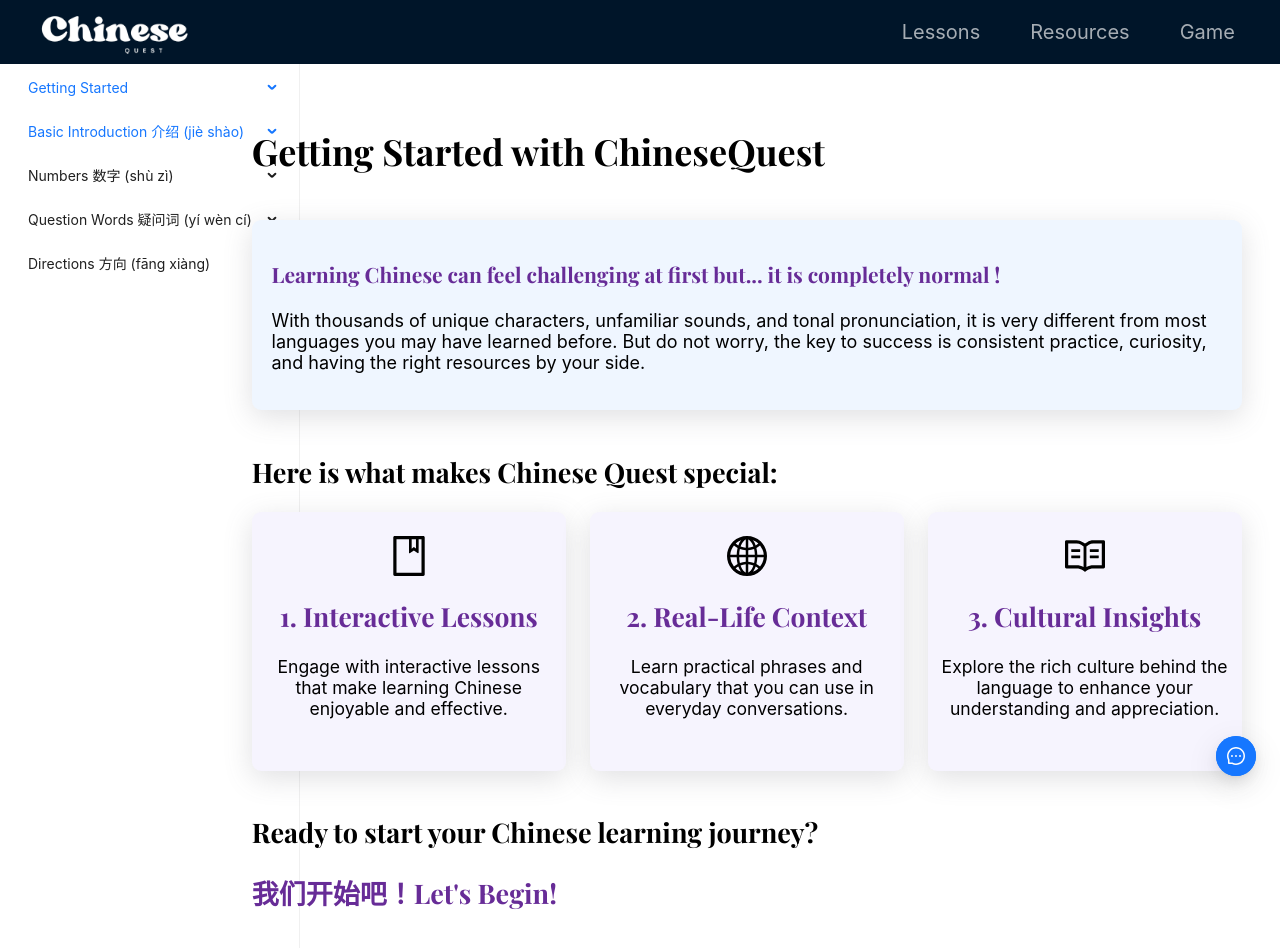
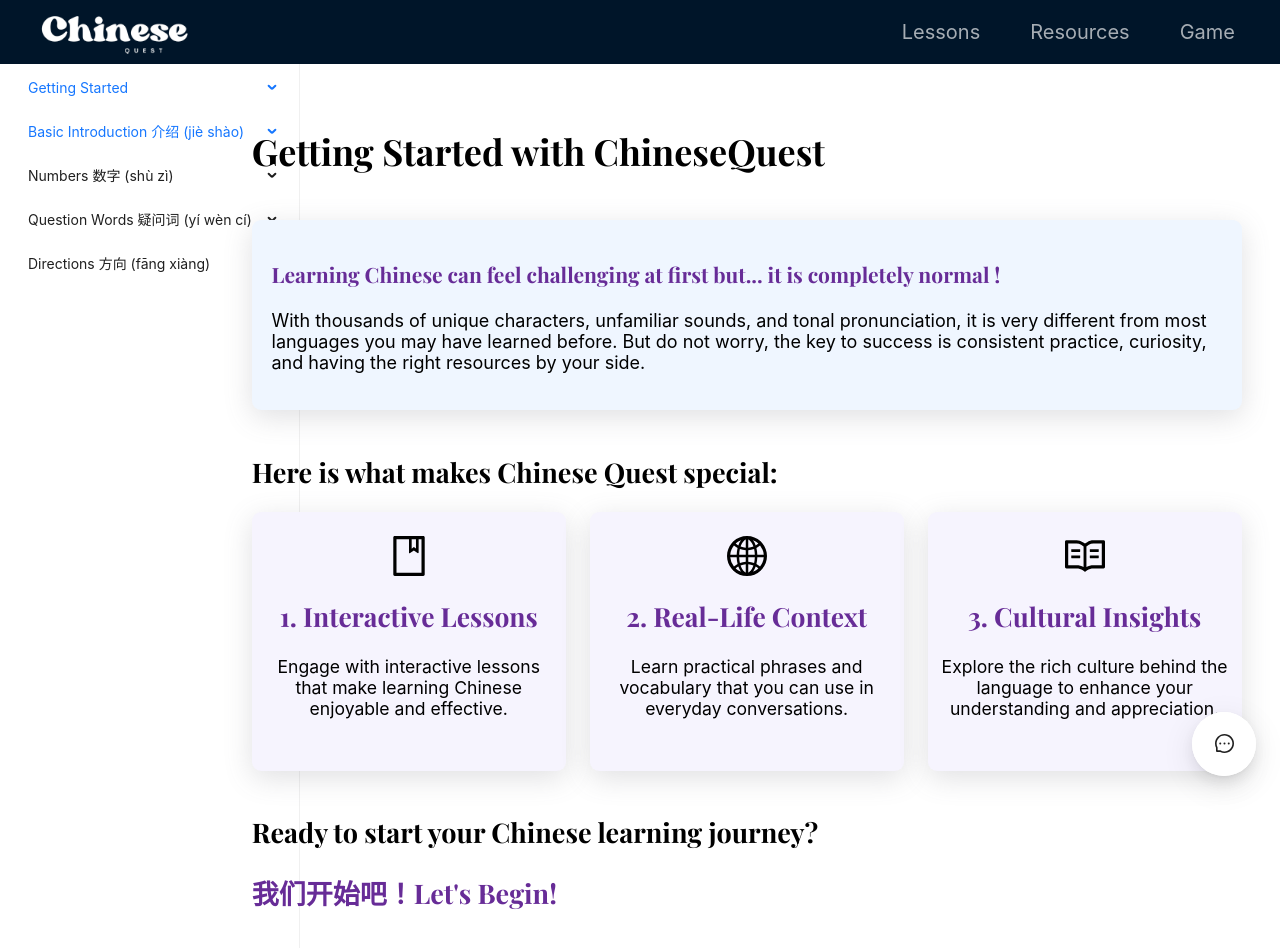
Before and after one commit to sihuii27/chineselangugage_app, a React (Create React App) app: page /lessons in a window 1280 px wide. Shown: the top 948 px of the page. Built offline with nearby package versions, Linux system fonts and the light colour scheme.

Commit message:
updated the messaging icon

```diff
--- a/src/components/Chatbot.js
+++ b/src/components/Chatbot.js
@@ -18,9 +18,9 @@
   return (
     <>
       <FloatButton
-        icon={<MessageOutlined />}
-        type="primary"
-        style={{ right: 24, bottom: 24 }}
+        icon={<MessageOutlined style={{ fontSize: 19 }} />}
+        type="default"
+        style={{ right: 24, bottom: 24, height: 64, width: 64 }}
         onClick={() => setChatOpen(true)}
         tooltip="Ask AISihui Tutor"
       />
```
